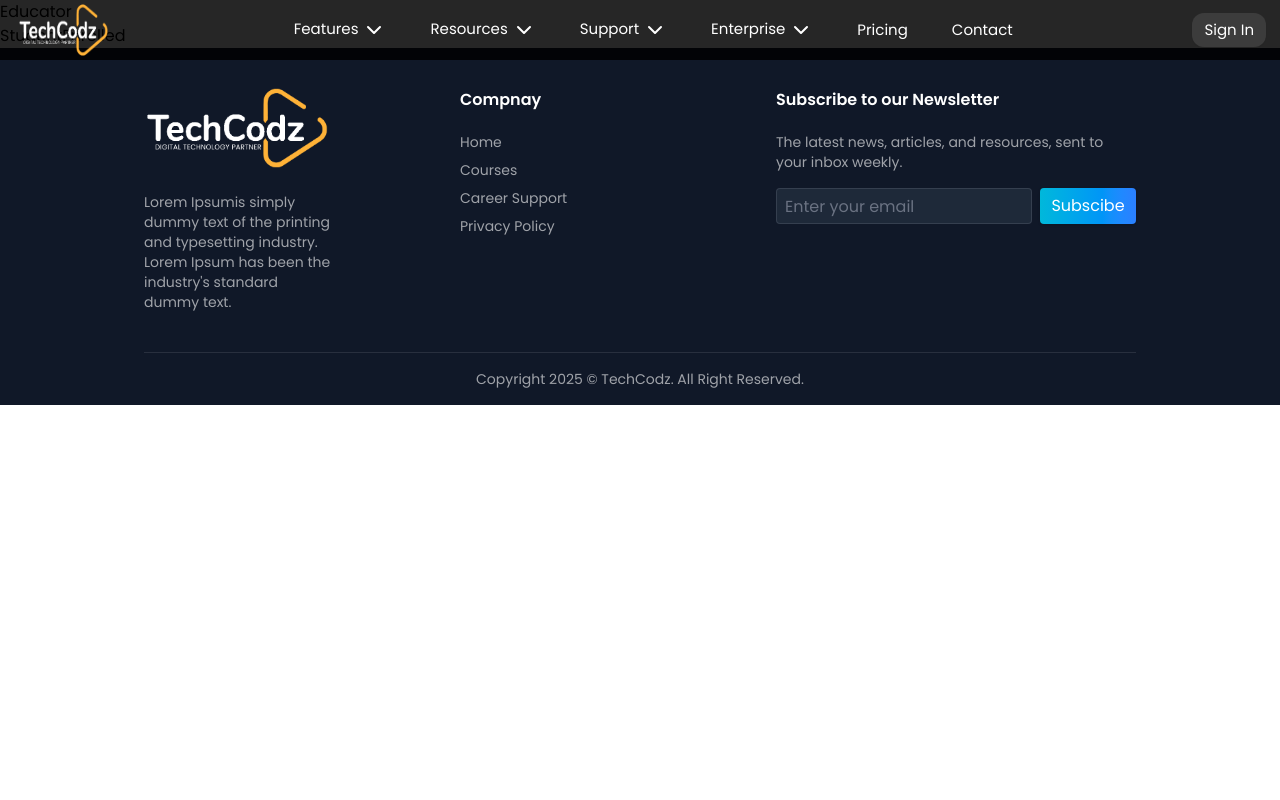
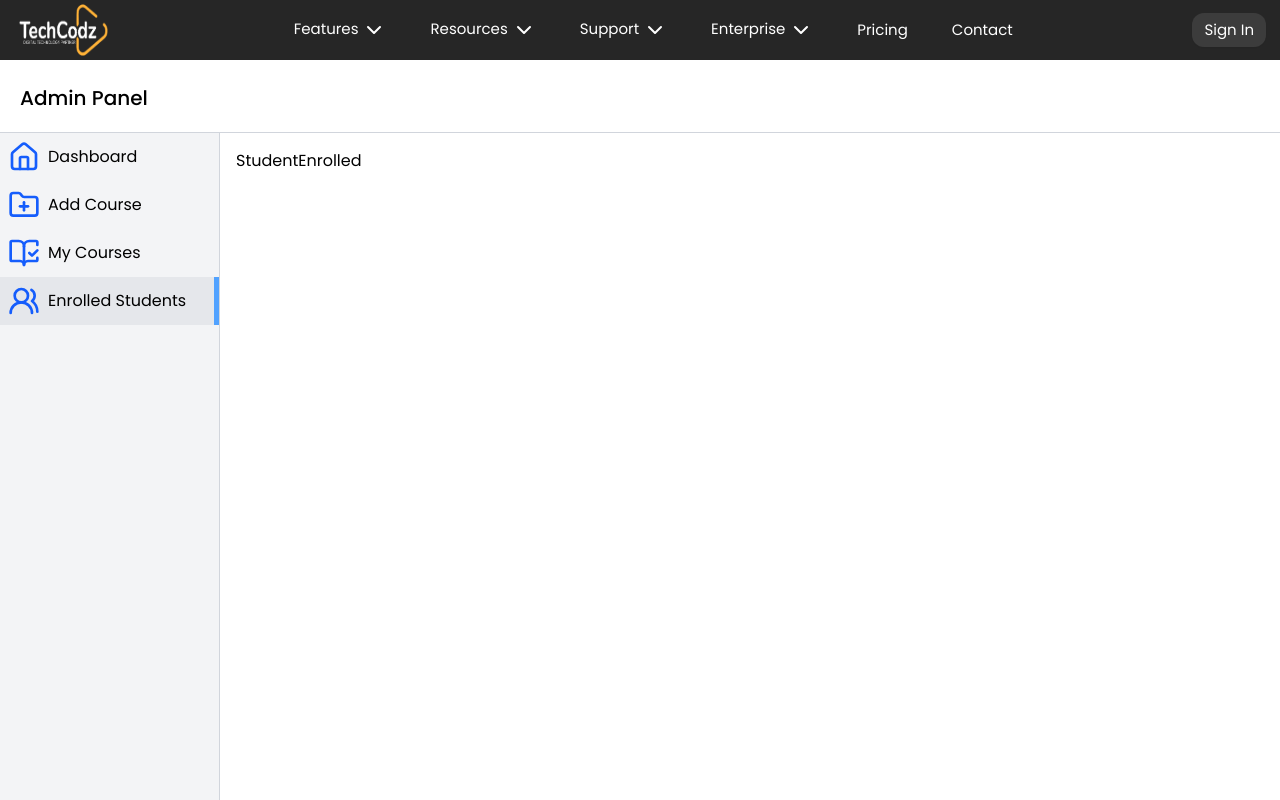
Before and after one commit to fmfahath/tech_codz_lms, a React (Vite) app in the folder client/: page /educator/student-enrolled in a window 1280 px wide. Shown: the top 800 px of the page. Built offline with nearby package versions, Linux system fonts and the light colour scheme.

Commit message:
client -- sidebar menu items added in assets.js, sidebar layout created and added in Educator.jsx component

```diff
--- a/client/src/App.jsx
+++ b/client/src/App.jsx
@@ -37,7 +37,7 @@ function App() {
         <Route path='/educator' element={<Educator />}>
           <Route index element={<Dashboard />} />
           <Route path='add-course' element={<AddCourses />} />
-          <Route path='my-course' element={<MyCourses />} />
+          <Route path='my-courses' element={<MyCourses />} />
           <Route path='student-enrolled' element={<StudentEnrolled />} />
         </Route>
       </Routes>
--- a/client/src/assets/assets.js
+++ b/client/src/assets/assets.js
@@ -17,6 +17,10 @@ import { MapPin } from "lucide-react";
 import { Database } from "lucide-react";
 import { PanelsTopLeft } from "lucide-react";
 import { PanelTop } from "lucide-react";
+import { House } from 'lucide-react';
+import { FolderPlus } from 'lucide-react';
+import { BookOpenCheck } from 'lucide-react';
+import { UsersRound } from 'lucide-react';
 import white_logo from "./white_logo.png";
 import black_logo from "./black_logo.png";
 import hero1 from "./hero1.png";
@@ -809,4 +813,11 @@ export const dummyStudentEnrolled = [
     },
 ]
 
+export const educatorDashboardMenu = [
+    { name: "Dashboard", path: '/educator', icon: House },
+    { name: "Add Course", path: '/educator/add-course', icon: FolderPlus },
+    { name: "My Courses", path: '/educator/my-courses', icon: BookOpenCheck },
+    { name: "Enrolled Students", path: '/educator/student-enrolled', icon: UsersRound }
+]
+
 export const logo = { white_logo, black_logo }
--- a/client/src/components/educator/Sidebar.jsx
+++ b/client/src/components/educator/Sidebar.jsx
@@ -1,8 +1,22 @@
 import React from 'react'
+import { educatorDashboardMenu } from '../../assets/assets'
+import { NavLink } from 'react-router-dom'
 
 const Sidebar = () => {
     return (
-        <div>Sidebar</div>
+        <div className='w-16 md:w-55 min-h-screen flex flex-col border-r border-gray-300 bg-gray-100'>
+            {educatorDashboardMenu && educatorDashboardMenu.map((item, index) => (
+                <NavLink
+                    to={item.path}
+                    key={index}
+                    end={item.path === '/educator'}
+                    className={({ isActive }) => `flex items-center gap-2 p-2 ${isActive ? 'bg-gray-200 border-r-5 border-blue-400' : 'bg-gray-100'} hover:bg-gray-200 cursor-pointer`}
+                >
+                    <item.icon className='md:w-8 md:h-8 text-blue-600 ' />
+                    <p>{item.name}</p>
+                </NavLink>
+            ))}
+        </div>
     )
 }
 
--- a/client/src/pages/educator/Dashboard.jsx
+++ b/client/src/pages/educator/Dashboard.jsx
@@ -2,7 +2,9 @@ import React from 'react'
 
 const Dashboard = () => {
     return (
-        <div>Dashboard</div>
+        <div className=''>
+            dashboard
+        </div>
     )
 }
 
--- a/client/src/pages/educator/Educator.jsx
+++ b/client/src/pages/educator/Educator.jsx
@@ -1,11 +1,22 @@
 import React from 'react'
 import { Outlet } from 'react-router-dom'
+import Sidebar from '../../components/educator/Sidebar'
 
 const Educator = () => {
     return (
-        <div>
-            Educator
-            <Outlet />
+        <div className='w-full min-h-screen pt-[30%] md:pt-[5%]'>
+            <p className='text-xl font-medium ml-5 my-5'>Admin Panel</p>
+            <div className='flex border-t border-gray-300'>
+                {/* sidebar */}
+                <div className=''>
+                    <Sidebar />
+                </div>
+
+                {/* content */}
+                <div className='flex-1 p-4'>
+                    <Outlet />
+                </div>
+            </div>
         </div>
     )
 }
```
